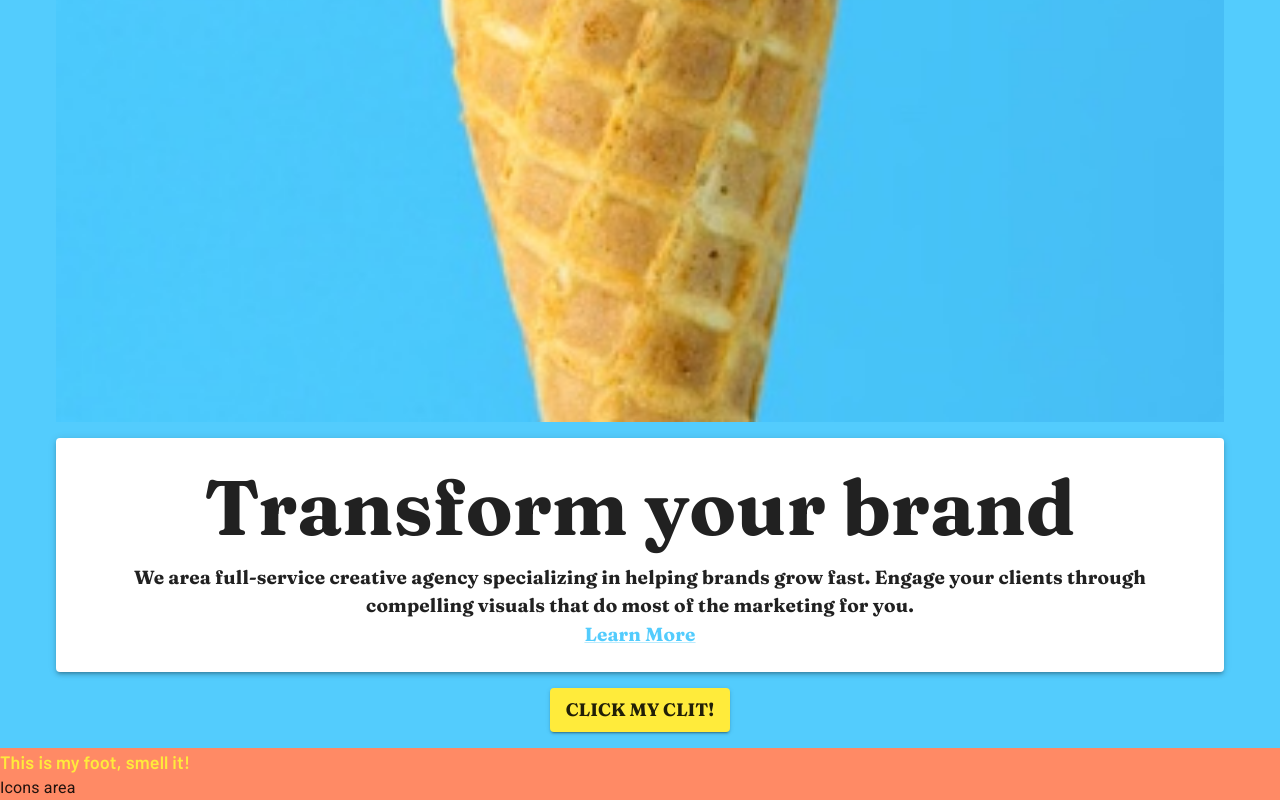
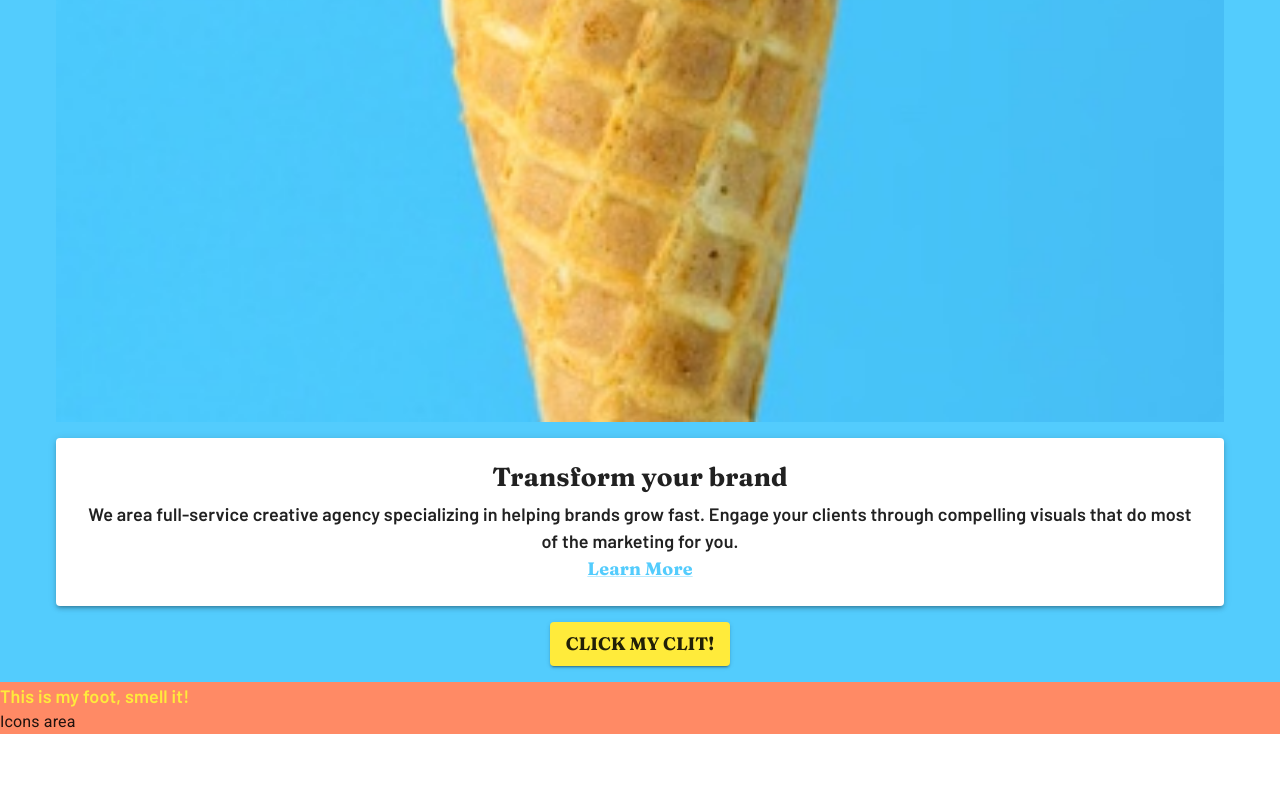
Before and after one commit to chukalicious/mui, a React (Create React App) app in the folder mui/: page / in a window 1280 px wide. Shown: the part 842-1642 px from the top of the page. After the commit the page ends 1576 px from the top, so only its background shows below. Built offline with nearby package versions, Linux system fonts and the light colour scheme.

Commit message:
changed theme font for the body1 property

```diff
--- a/mui/src/styles/MainTheme.js
+++ b/mui/src/styles/MainTheme.js
@@ -28,13 +28,14 @@ export const mainTheme = createTheme({
       fontWeight: 80,
     },
     body1: {
-      fontFamily: "Fraunces",
-      fontSize: 19,
-      fontWeight: 700,
+      fontFamily: "Barlow",
+      fontSize: 18,
+      fontWeight: 600,
     },
     h2: {
       fontFamily: "Fraunces",
       fontWeight: 700,
+      fontSize: 26,
     },
     h3: {
       fontFamily: "Fraunces",
```
